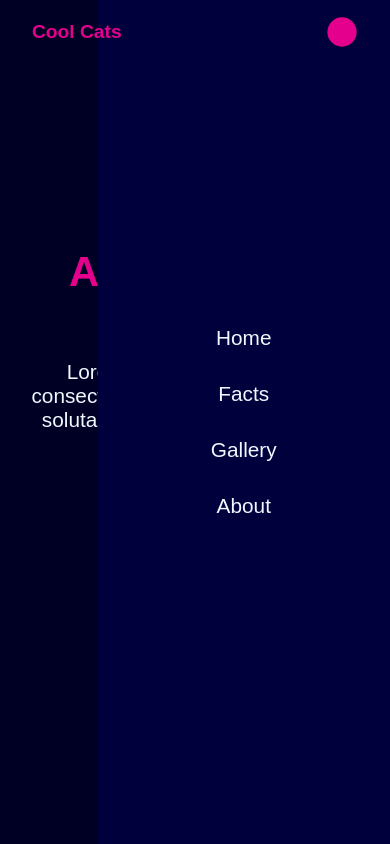
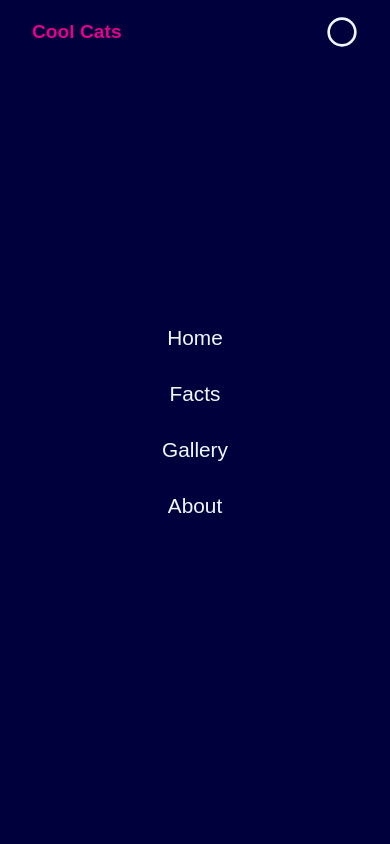
Before and after one commit to Jaimemamalla/REPASO-, a plain HTML site: page index.html in a window 390 px wide. Both pictures are taken after a click on the button "Abrir menú". Drawn offline with nearby package versions, Linux system fonts and the light colour scheme.

Commit message:
mediaqueries

```diff
--- a/css/styles.css
+++ b/css/styles.css
@@ -115,8 +115,9 @@ p {
 
     .nav-links {
         position: fixed;
-        inset: 0 0 0 auto;
-        width: min(75%, 320px);
+        inset: 0;
+        width: 100%;
+        height: 100dvh;
         flex-direction: column;
         align-items: center;
         justify-content: center;
@@ -133,13 +134,4 @@ p {
         transform: translateX(0);
         visibility: visible;
     }
-
-    .burger svg {
-        transition: fill 0.2s, color 0.2s;
-    }
-
-    nav.open .burger svg {
-        fill: rgb(228, 0, 141);
-        color: rgb(228, 0, 141);
-    }
 }
```
